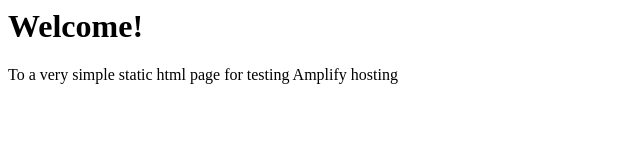
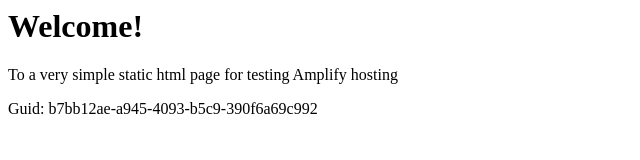
Before and after one commit to aws-aemilia-dub/Github-PR-Commit-Integration-Test-DoNotTouch-v1-prod-eu-west-1, a website: page src/index.html in a window 1280 px wide. Shown: the whole page, without its empty margins (0-640 px from the left). Drawn offline with Linux system fonts and the light colour scheme.

Commit message:
commit from integ tests

```diff
--- a/src/index.html
+++ b/src/index.html
@@ -1,3 +1,5 @@
+
+
 <html lang="en">
 
 <head>
@@ -10,6 +12,6 @@
 <body>
     <h1>Welcome!</h1>
     <p>To a very simple static html page for testing Amplify hosting</p>
-</body>
+    <p>Guid: b7bb12ae-a945-4093-b5c9-390f6a69c992</p></body>
 
 </html>
```
